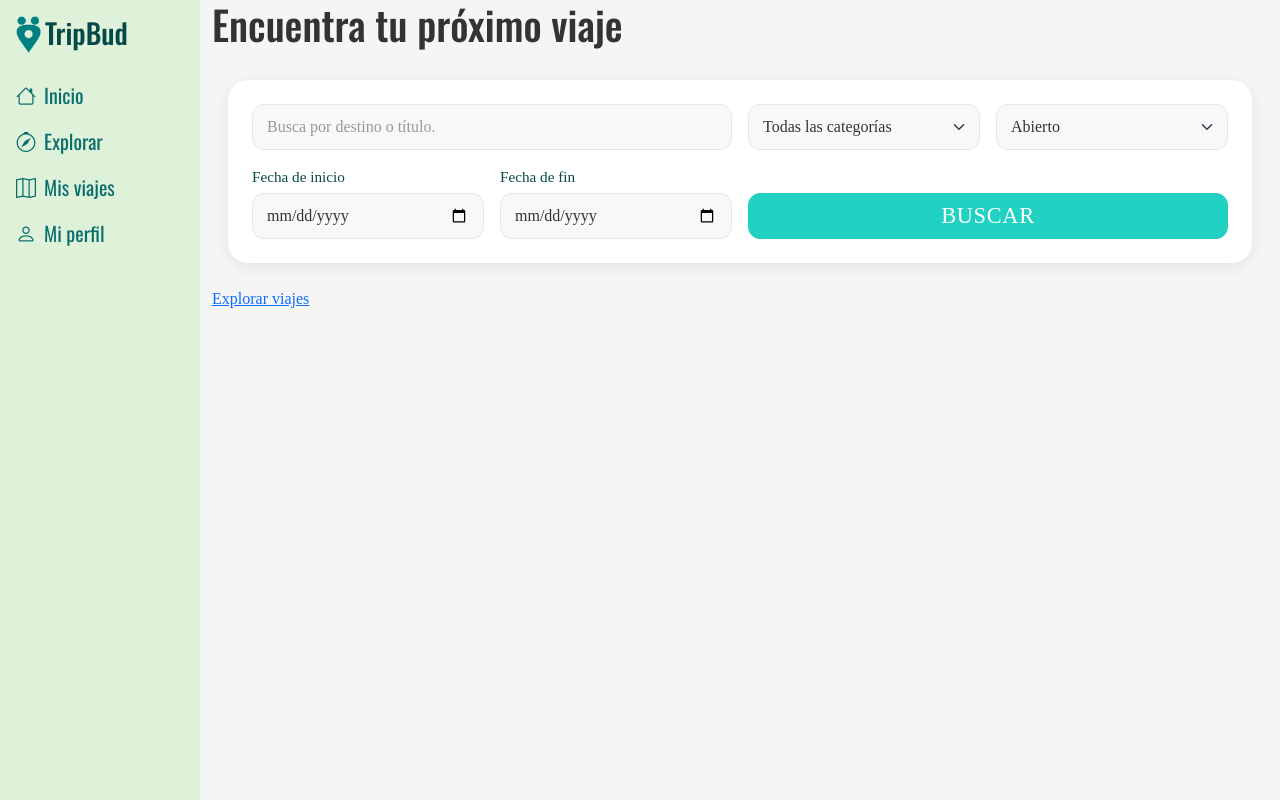
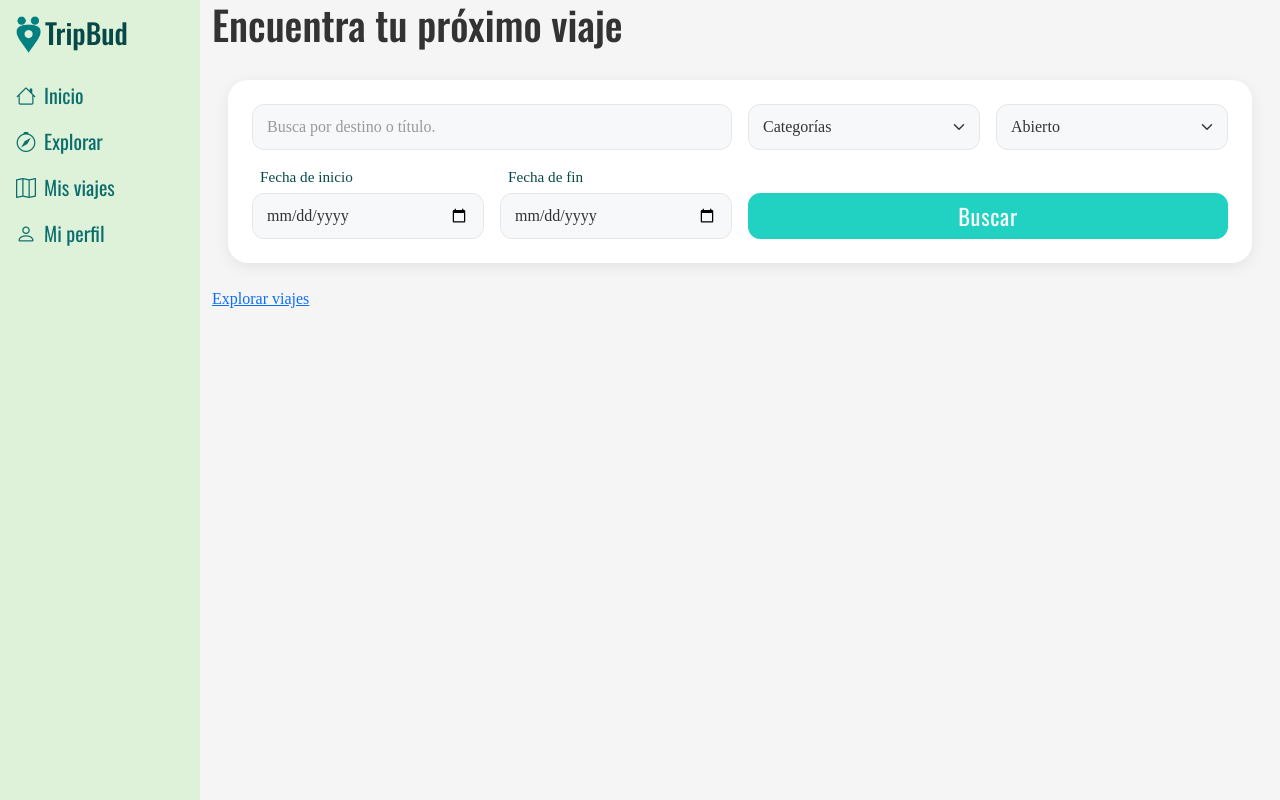
Before and after one commit to perezcastillopol/Frontend-Proyecto-Final-Grupo-3-mfpfsdev, an Angular app: page / in a window 1280 px wide. Built offline with nearby package versions, Linux system fonts and the light colour scheme.

Commit message:
Fix: estilos del search-banner

```diff
--- a/src/app/shared/search-banner/search-banner.component.css
+++ b/src/app/shared/search-banner/search-banner.component.css
@@ -2,14 +2,13 @@
 .search-banner-card h1,
 .search-banner-card h2,
 .search-banner-card h3,
-.search-banner-card label,
 .search-banner-card button {
-  font-family: var(--font-primary);
+  font-family: Oswald, sans-serif;
 }
 
 .search-banner-card input,
 .search-banner-card select {
-  font-family: var(--font-secondary);
+  font-family: Source Serif 4, serif;
 }
 
 /* Contenedor general */
@@ -76,7 +75,6 @@
   padding: 0;
   height: 46px !important;
   border-radius: 12px;
-  text-transform: uppercase;
   letter-spacing: 0.03em;
   display: flex;
   justify-content: center;
--- a/src/app/shared/search-banner/search-banner.component.html
+++ b/src/app/shared/search-banner/search-banner.component.html
@@ -32,7 +32,7 @@
       <!-- Fila inferior -->
       <div class="row g-3 align-items-end">
         <div class="col-12 col-lg-3">
-          <label>Fecha de inicio</label>
+          <label class="ms-2">Fecha de inicio</label>
           <input
             type="date"
             formControlName="startDate"
@@ -41,7 +41,7 @@
         </div>
 
         <div class="col-12 col-lg-3">
-          <label>Fecha de fin</label>
+          <label class="ms-2">Fecha de fin</label>
           <input
             type="date"
             formControlName="endDate"
@@ -50,7 +50,7 @@
         </div>
 
         <div class="col-12 col-lg-6 d-flex align-items-end">
-          <button class="btn search-btn w-100">BUSCAR</button>
+          <button class="btn search-btn w-100">Buscar</button>
         </div>
       </div>
     </form>
--- a/src/app/shared/search-banner/search-banner.component.ts
+++ b/src/app/shared/search-banner/search-banner.component.ts
@@ -13,7 +13,7 @@ export class SearchBannerComponent {
   @Output() search = new EventEmitter<any>();
 
   categories = [
-    'Todas las categorías',
+    'Categorías',
     'Aventura',
     'Naturaleza',
     'Ciudad',
```
